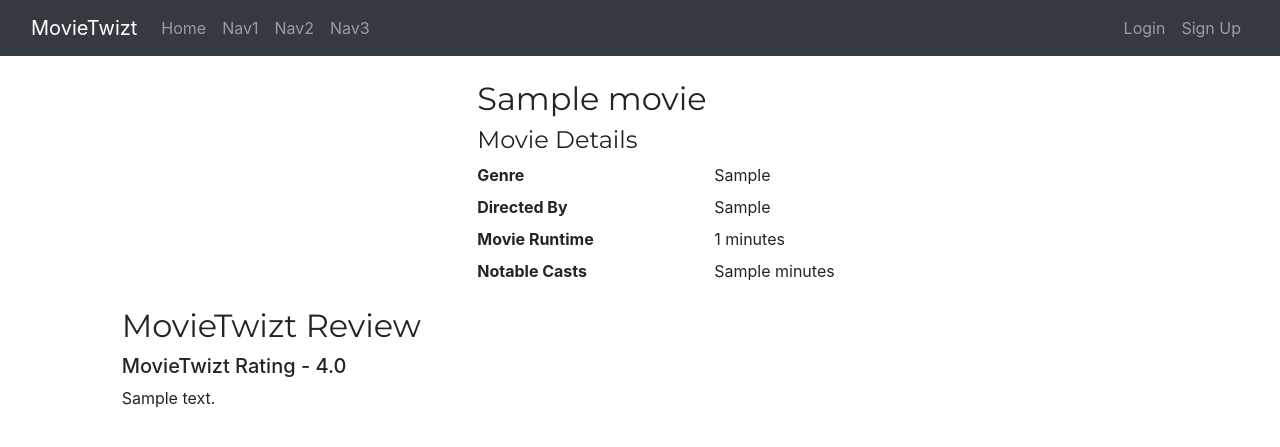
After one commit to VishekhaTamrakar/MovieTwitz-ImplementingAPI, a Django app: page /movie/1/detail in a window 1280 px wide. The commit adds this page. Shown: the top 447 px of the page. Run offline with Django 3.2, Linux system fonts and the light colour scheme; tables that the repository leaves empty hold one stand-in row (values such as "Sample post"); a database or web service that is not in the repository returns one stand-in record (values such as "Sample title"); data that the repository does not hold is empty; some libraries are stand-ins or nearby versions.

Commit message:
Added Movie detail page

```diff
--- a/mtapp/models.py
+++ b/mtapp/models.py
@@ -1,5 +1,6 @@
 from django.db import models
 from django.utils import timezone
+import requests
 
 # Create your models here.
 class Movie(models.Model):
@@ -27,3 +28,22 @@ class Movie(models.Model):
 
     def __str__(self):
         return str(self.name)
+
+class Imdb_movie:
+    def __init__(self, imdb_id):
+        url = 'https://movie-database-imdb-alternative.p.rapidapi.com/'
+        params = {
+            'i': imdb_id,
+            'r': 'json',
+        }
+        headers = {
+            'X-RapidAPI-Host': "movie-database-imdb-alternative.p.rapidapi.com",
+            'X-RapidAPI-Key': "fb54a2a79amshb032c359722438fp18abb9jsn80dd3fd3790f",
+        }
+        json_data = requests.get(url, params = params, headers = headers).json()
+        print(json_data)
+        self.title = json_data["Title"]
+        self.year = int(json_data["Year"])
+        self.imdb_rating = json_data["imdbRating"]
+        self.poster = json_data["Poster"]
+        print(self.title, self.year, self.imdb_rating, self.poster, sep=", ")
--- a/mtapp/static/css/app.css
+++ b/mtapp/static/css/app.css
@@ -25,3 +25,18 @@ h2, h3, h4 {
     font-size: 2em;
     margin-right: 10px;
 }
+
+img {
+    border: 1px solid #ddd;
+    border-radius: 4px;
+    padding: 5px;
+    display: block;
+    max-width:300px;
+    max-height:350px;
+    width: auto;
+    height: auto;
+}
+
+  img:hover {
+    box-shadow: 0 0 2px 1px rgba(0, 140, 186, 0.5);
+}
--- /dev/null
+++ b/mtapp/templates/app/movie_detail.html
@@ -0,0 +1,49 @@
+{% extends 'app/base.html' %}
+{% load staticfiles %}
+{% block content %}
+
+<div class="row justify-content-center">
+    <div class="col-lg-10">
+        <div class="row">
+            <div class="col-lg-4">
+                <!-- <img src="{{ imdb_movie.poster }}" alt="Poster"> -->
+            </div>
+            <div class="col-lg-8">
+                <h2>{{ movie.name }}</h2>
+                <!-- <p>Released on {{ movie.release_date }} | IMDb - {{ imdb_movie.imdb_rating }}</p> -->
+                <h4>Movie Details</h4>
+                <dl class="row">
+                    <dt class="col-sm-4">Genre</dt>
+                    <dd class="col-sm-8">{{ movie.genre }}</dd>
+
+                    <dt class="col-sm-4">Directed By</dt>
+                    <dd class="col-sm-8">{{ movie.directed_by }}</dd>
+
+                    <dt class="col-sm-4">Movie Runtime</dt>
+                    <dd class="col-sm-8">{{ movie.runtime }} minutes</dd>
+
+                    <dt class="col-sm-4">Notable Casts</dt>
+                    <dd class="col-sm-8">{{ movie.notable_casts }} minutes</dd>
+                </dl>
+            </div>
+        </div>
+        <div class="row">
+            <div class="col-12">
+                <h2>MovieTwizt Review</h2>
+                <h5>MovieTwizt Rating - {{ movie.rating }}</h5>
+                <p>{{ movie.review }}</p>
+            </div>
+        </div>
+    </div>
+</div>
+<!-- genre = models.CharField(max_length=50)
+    directed_by = models.CharField(max_length=50)
+    runtime = models.IntegerField(blank=False)
+    notable_casts = models.CharField(max_length=50)
+    rating = models.DecimalField(max_digits=2, decimal_places=1)
+    disc_price = models.DecimalField(max_digits=5, decimal_places=2)
+    review = models.TextField()
+    #audit fields
+    created_date = models.DateTimeField(default=timezone.now)
+    updated_date = models.DateTimeField(auto_now_add=True) -->
+{% endblock %}
--- a/mtapp/urls.py
+++ b/mtapp/urls.py
@@ -9,4 +9,5 @@ urlpatterns = [
     path('', views.home, name='home'),
     url(r'^home/$', views.home, name='home'),
     path('signup/', views.signup, name='signup'),
+    path('movie/<int:pk>/detail', views.movie_detail, name='movie_detail'),
 ]
--- a/mtapp/views.py
+++ b/mtapp/views.py
@@ -3,7 +3,7 @@ from django.contrib.auth import authenticate, login
 from django.contrib.auth.decorators import login_required
 from django.utils import timezone
 
-from .models import Movie
+from .models import Movie, Imdb_movie
 from .forms import UserForm
 
 now = timezone.now()
@@ -28,3 +28,11 @@ def signup(request):
     else:
         form = UserForm()
     return render(request, 'registration/signup.html', {'form': form})
+
+def movie_detail(request, pk):
+    movie = get_object_or_404(Movie, pk=pk)
+    imovie = Imdb_movie(movie.imdb_id)
+    return render(request, 'app/movie_detail.html', {
+        'movie': movie,
+        'imdb_movie': imovie,
+    })
--- a/mtzt/settings.py
+++ b/mtzt/settings.py
@@ -38,7 +38,9 @@ INSTALLED_APPS = [
     'django.contrib.messages',
     'django.contrib.staticfiles',
     'mtapp',
-    'crispy_forms'
+    'crispy_forms',
+    'rest_framework',
+    'requests',
 ]
 
 MIDDLEWARE = [
```
Also changed, not shown: readme.md, 1 other file.
